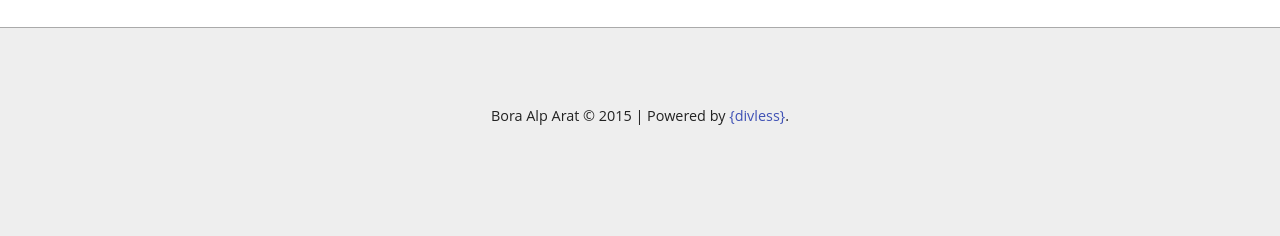
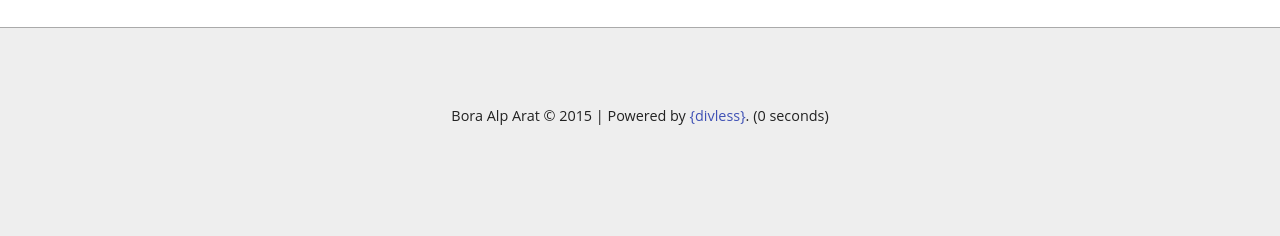
Before and after one commit to boralp/an-blog, a PHP site: page / in a window 1280 px wide. Shown: the part 564-800 px from the top of the page. Run offline with PHP 8.4, Linux system fonts and the light colour scheme; data that the repository does not hold is empty.

Commit message:
Update index.php
Page loading time added to footer.

```diff
--- a/index.php
+++ b/index.php
@@ -36,5 +36,5 @@ if ($page->data->title === $blogname) {
 		}
 	}
 }
-echo "</main><footer><p>", $sitename, " &copy; ", date("Y"), " | Powered by <a href=\"https://github.com/boralp/divless\" target=\"_blank\">{divless}</a>.</p></footer></body></html>";
+echo "</main><footer><p>", $sitename, " &copy; ", date("Y"), " | Powered by <a href=\"https://github.com/boralp/divless\" target=\"_blank\">{divless}</a>. (", round(microtime(true) - $_SERVER["REQUEST_TIME_FLOAT"], 4), " seconds)</p></footer></body></html>";
 ?>
```
